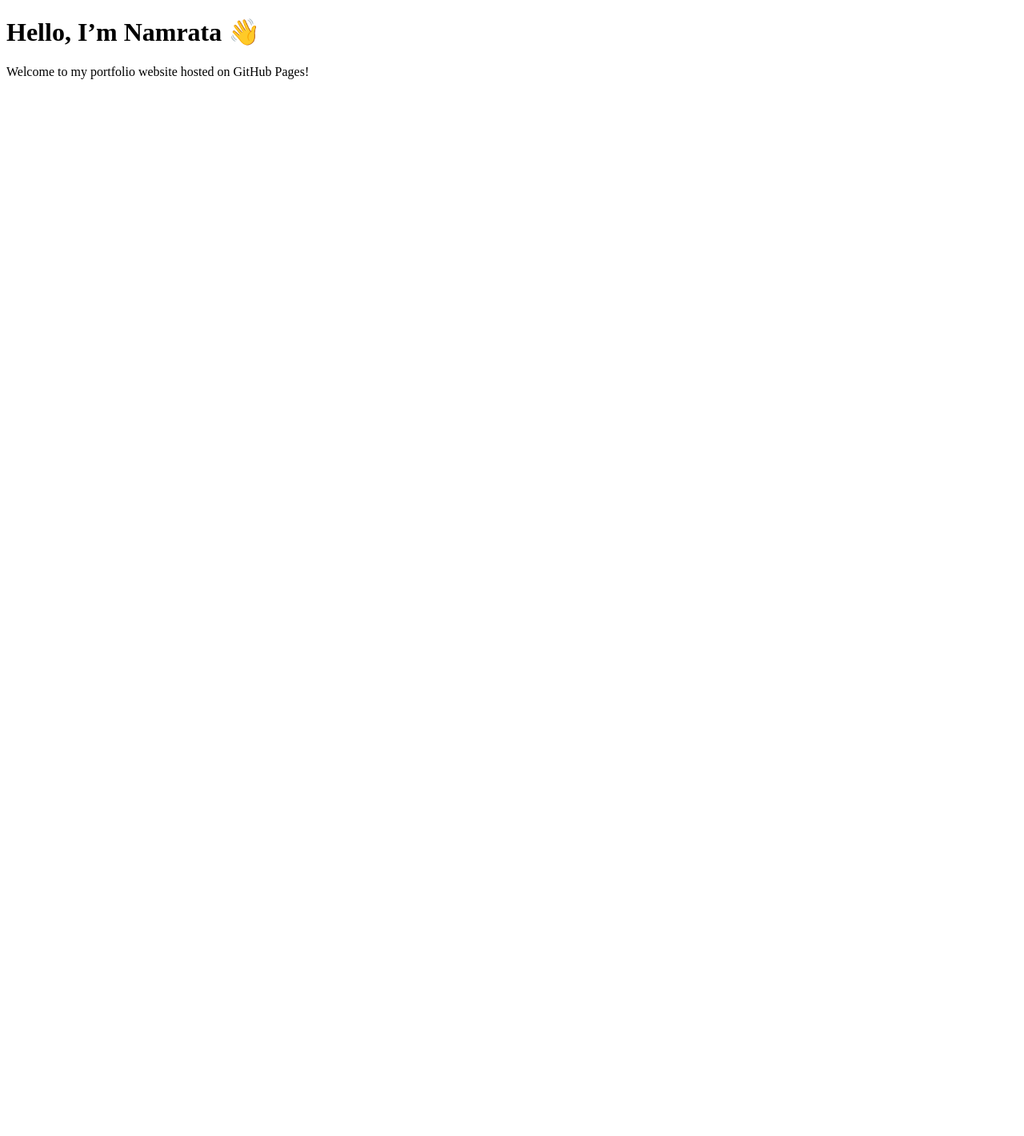
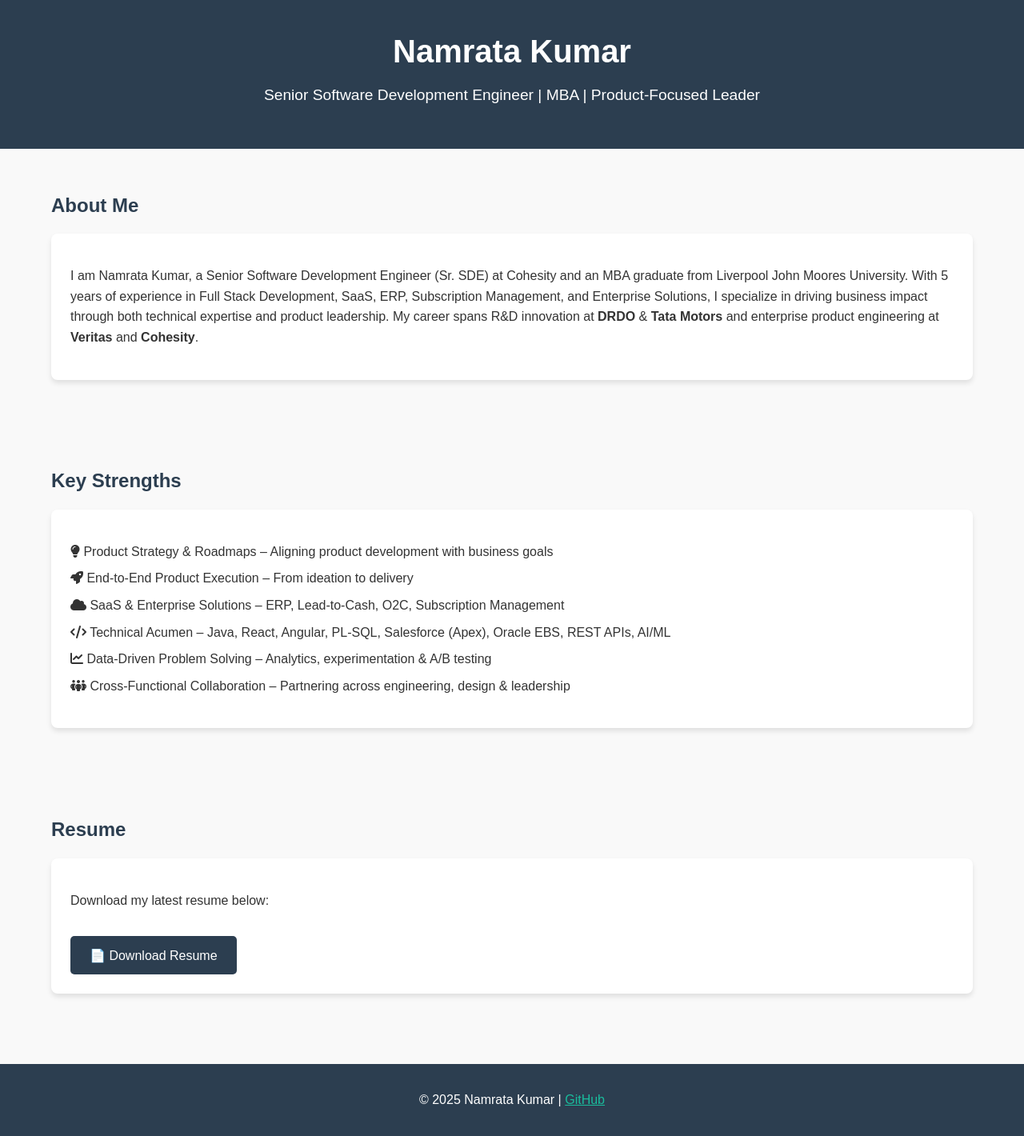
Before and after one commit to Namrata-Kumar/namrata.kumar.github.io, a plain HTML site: page index.html in a window 1280 px wide. Shown: the whole page at 80% size. Before the commit the page ends 800 px from the top, so only its background shows below. Drawn offline with Linux system fonts and the light colour scheme.

Commit message:
index.html

```diff
--- a/index.html
+++ b/index.html
@@ -1,10 +1,122 @@
 <!DOCTYPE html>
-<html>
+<html lang="en">
 <head>
+  <meta charset="UTF-8">
+  <meta name="viewport" content="width=device-width, initial-scale=1.0">
   <title>Namrata Kumar | Portfolio</title>
+  <link rel="stylesheet" href="https://cdnjs.cloudflare.com/ajax/libs/font-awesome/6.5.0/css/all.min.css">
+  <style>
+    body {
+      font-family: Arial, sans-serif;
+      margin: 0;
+      padding: 0;
+      line-height: 1.6;
+      background: #f9f9f9;
+      color: #333;
+    }
+    header {
+      background: #2c3e50;
+      color: #fff;
+      padding: 2rem 1rem;
+      text-align: center;
+    }
+    header h1 {
+      margin: 0;
+      font-size: 2.5rem;
+    }
+    header p {
+      margin-top: 0.5rem;
+      font-size: 1.2rem;
+    }
+    section {
+      padding: 2rem 5%;
+    }
+    h2 {
+      color: #2c3e50;
+      margin-bottom: 1rem;
+    }
+    .card {
+      background: #fff;
+      padding: 1.5rem;
+      margin-bottom: 1.5rem;
+      border-radius: 8px;
+      box-shadow: 0 4px 6px rgba(0,0,0,0.1);
+    }
+    ul {
+      list-style: none;
+      padding: 0;
+    }
+    ul li {
+      margin-bottom: 0.5rem;
+    }
+    .icons li::before {
+      margin-right: 10px;
+      color: #2c3e50;
+    }
+    .btn {
+      display: inline-block;
+      padding: 0.7rem 1.5rem;
+      background: #2c3e50;
+      color: #fff;
+      text-decoration: none;
+      border-radius: 5px;
+      margin-top: 1rem;
+      transition: background 0.3s ease;
+    }
+    .btn:hover {
+      background: #1abc9c;
+    }
+    footer {
+      text-align: center;
+      padding: 1rem;
+      background: #2c3e50;
+      color: #fff;
+      margin-top: 2rem;
+    }
+  </style>
 </head>
 <body>
-  <h1>Hello, I’m Namrata 👋</h1>
-  <p>Welcome to my portfolio website hosted on GitHub Pages!</p>
+  <header>
+    <h1>Namrata Kumar</h1>
+    <p>Senior Software Development Engineer | MBA | Product-Focused Leader</p>
+  </header>
+
+  <section>
+    <h2>About Me</h2>
+    <div class="card">
+      <p>
+        I am Namrata Kumar, a Senior Software Development Engineer (Sr. SDE) at Cohesity and an MBA graduate from Liverpool John Moores University.
+        With 5 years of experience in Full Stack Development, SaaS, ERP, Subscription Management, and Enterprise Solutions,
+        I specialize in driving business impact through both technical expertise and product leadership.
+        My career spans R&D innovation at <b>DRDO</b> & <b>Tata Motors</b> and enterprise product engineering at <b>Veritas</b> and <b>Cohesity</b>.
+      </p>
+    </div>
+  </section>
+
+  <section>
+    <h2>Key Strengths</h2>
+    <div class="card">
+      <ul class="icons">
+        <li><i class="fa-solid fa-lightbulb"></i> Product Strategy & Roadmaps – Aligning product development with business goals</li>
+        <li><i class="fa-solid fa-rocket"></i> End-to-End Product Execution – From ideation to delivery</li>
+        <li><i class="fa-solid fa-cloud"></i> SaaS & Enterprise Solutions – ERP, Lead-to-Cash, O2C, Subscription Management</li>
+        <li><i class="fa-solid fa-code"></i> Technical Acumen – Java, React, Angular, PL-SQL, Salesforce (Apex), Oracle EBS, REST APIs, AI/ML</li>
+        <li><i class="fa-solid fa-chart-line"></i> Data-Driven Problem Solving – Analytics, experimentation & A/B testing</li>
+        <li><i class="fa-solid fa-people-group"></i> Cross-Functional Collaboration – Partnering across engineering, design & leadership</li>
+      </ul>
+    </div>
+  </section>
+
+  <section>
+    <h2>Resume</h2>
+    <div class="card">
+      <p>Download my latest resume below:</p>
+      <a href="resume.pdf" class="btn" target="_blank">📄 Download Resume</a>
+    </div>
+  </section>
+
+  <footer>
+    <p>© 2025 Namrata Kumar | <a href="https://github.com/namratakumar" style="color: #1abc9c;">GitHub</a></p>
+  </footer>
 </body>
 </html>
```
